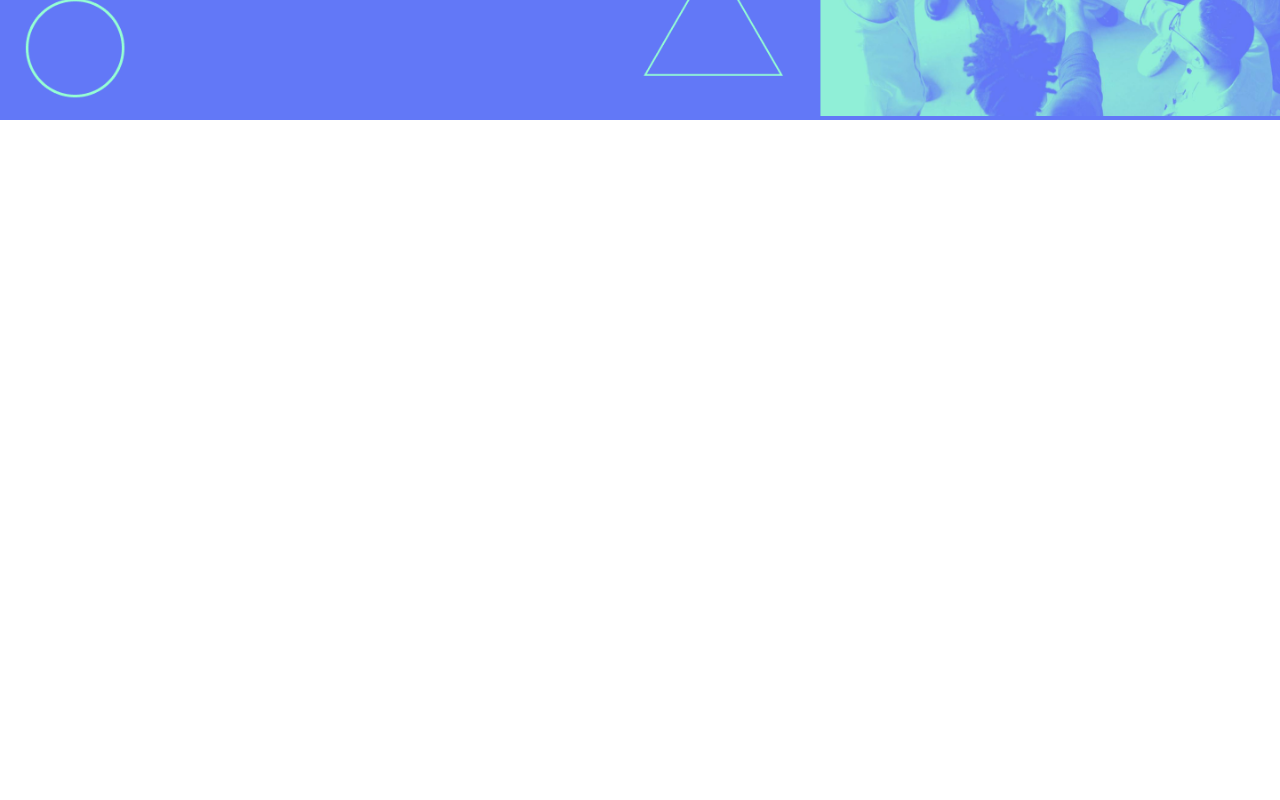
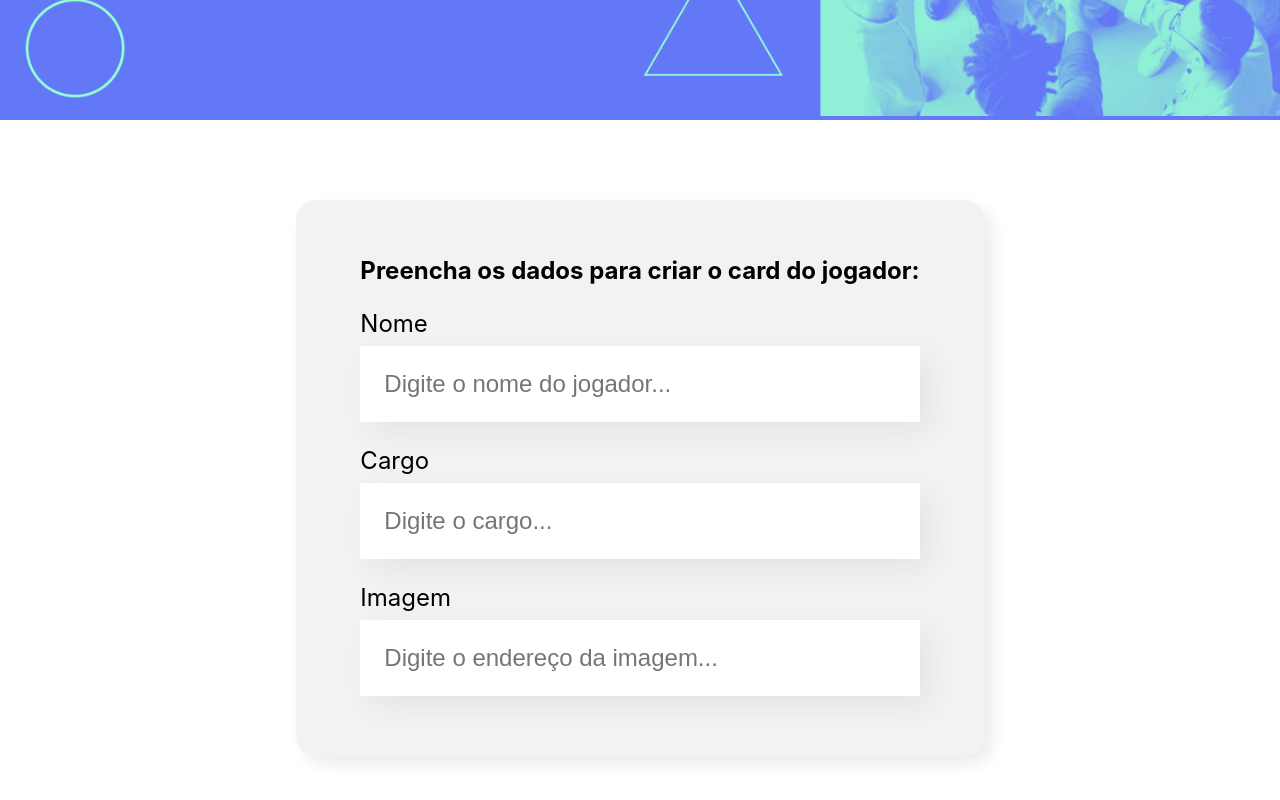
Before and after one commit to RuanFredericoPletsch/OrganoReact, a React (Create React App) app: page / in a window 1280 px wide. Shown: the part 378-1178 px from the top of the page. Before the commit the page ends 800 px from the top, so only its background shows below. Built offline with nearby package versions, Linux system fonts and the light colour scheme.

Commit message:
Criando o formulário

```diff
--- a/src/App.css
+++ /dev/null
@@ -1,38 +0,0 @@
-.App {
-  text-align: center;
-}
-
-.App-logo {
-  height: 40vmin;
-  pointer-events: none;
-}
-
-@media (prefers-reduced-motion: no-preference) {
-  .App-logo {
-    animation: App-logo-spin infinite 20s linear;
-  }
-}
-
-.App-header {
-  background-color: #282c34;
-  min-height: 100vh;
-  display: flex;
-  flex-direction: column;
-  align-items: center;
-  justify-content: center;
-  font-size: calc(10px + 2vmin);
-  color: white;
-}
-
-.App-link {
-  color: #61dafb;
-}
-
-@keyframes App-logo-spin {
-  from {
-    transform: rotate(0deg);
-  }
-  to {
-    transform: rotate(360deg);
-  }
-}
--- a/src/App.js
+++ b/src/App.js
@@ -1,9 +1,11 @@
-import Banner from './componentes/Banner/Banner';
+import Banner from './componentes/Banner';
+import Formulario from './componentes/Fomulario';
 
 function App() {
   return (
     <div className="App">
       <Banner />
+      <Formulario />
     </div>
   );
 }
--- /dev/null
+++ b/src/componentes/Fomulario/Formulario.css
@@ -0,0 +1,13 @@
+.formulario {
+    display: flex;
+    justify-content: center;
+    margin: 80px 0;
+}
+
+.formulario form {
+    max-width: 80%;
+    background-color: #f2f2f2;
+    border-radius: 20px;
+    padding: 36px 64px;
+    box-shadow: 8px 8px 16px rgba(0, 0, 0, 0.08);
+}
--- /dev/null
+++ b/src/componentes/Fomulario/index.js
@@ -0,0 +1,17 @@
+import './Formulario.css'
+import FormularioCampoTexto from './../FormularioCampoTexto/index';
+
+const Formulario = () => {
+    return(
+        <section className="formulario">
+            <form>
+                <h2>Preencha os dados para criar o card do jogador:</h2>
+                <FormularioCampoTexto label="Nome" placeholder="Digite o nome do jogador"/>
+                <FormularioCampoTexto label="Cargo" placeholder="Digite o cargo"/>
+                <FormularioCampoTexto label="Imagem" placeholder="Digite o endereço da imagem"/>
+            </form>
+        </section>
+    )
+}
+
+export default Formulario
--- /dev/null
+++ b/src/componentes/FormularioCampoTexto/FormularioCampoTexto.css
@@ -0,0 +1,20 @@
+.formulario-campo-texto {
+    margin: 24px 0;
+}
+
+.formulario-campo-texto label {
+    display: block;
+    margin-bottom: 8px;
+    font-size: 24px;
+
+}
+
+.formulario-campo-texto input {
+    background-color: #fff;
+    box-shadow: 10px 10px 30px rgba(0, 0, 0, 0.06);
+    width: 100%;
+    border: none;
+    font-size: 24px;
+    padding: 24px;
+    box-sizing: border-box;
+}
--- /dev/null
+++ b/src/componentes/FormularioCampoTexto/index.js
@@ -0,0 +1,15 @@
+import './FormularioCampoTexto.css'
+
+const FormularioCampoTexto = (props) => {
+
+    const placeholderModificiada = `${props.placeholder}...`
+
+    return (
+        <div className="formulario-campo-texto">
+            <label> {props.label} </label>
+            <input placeholder={placeholderModificiada}/>
+        </div>
+    )
+}
+
+export default FormularioCampoTexto
```
Also changed, not shown: src/reportWebVitals.js (deleted, +0 -13 lines), src/setupTests.js (deleted, +0 -5 lines), src/componentes/Banner/index.js (renamed from src/componentes/Banner/Banner.js), src/logo.svg (deleted), 1 other file (tests, documents, lock files or other folders).
